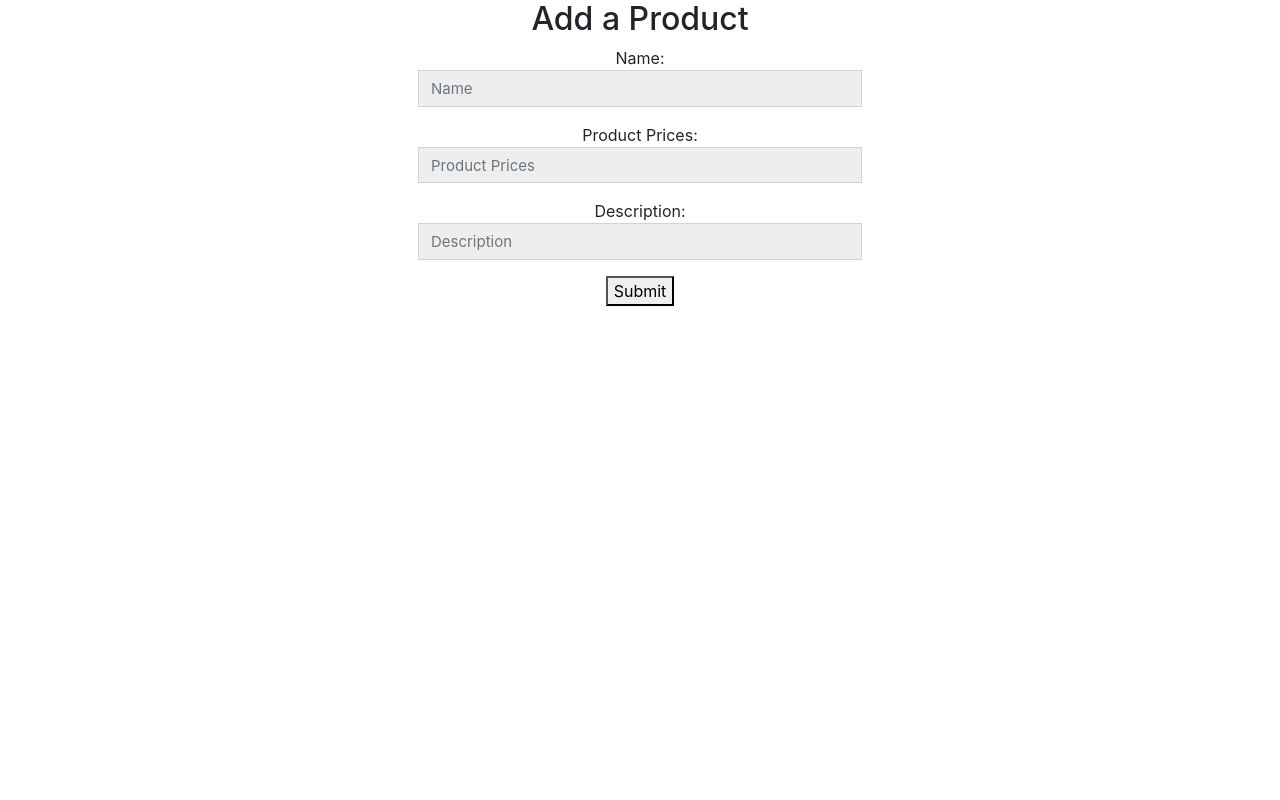
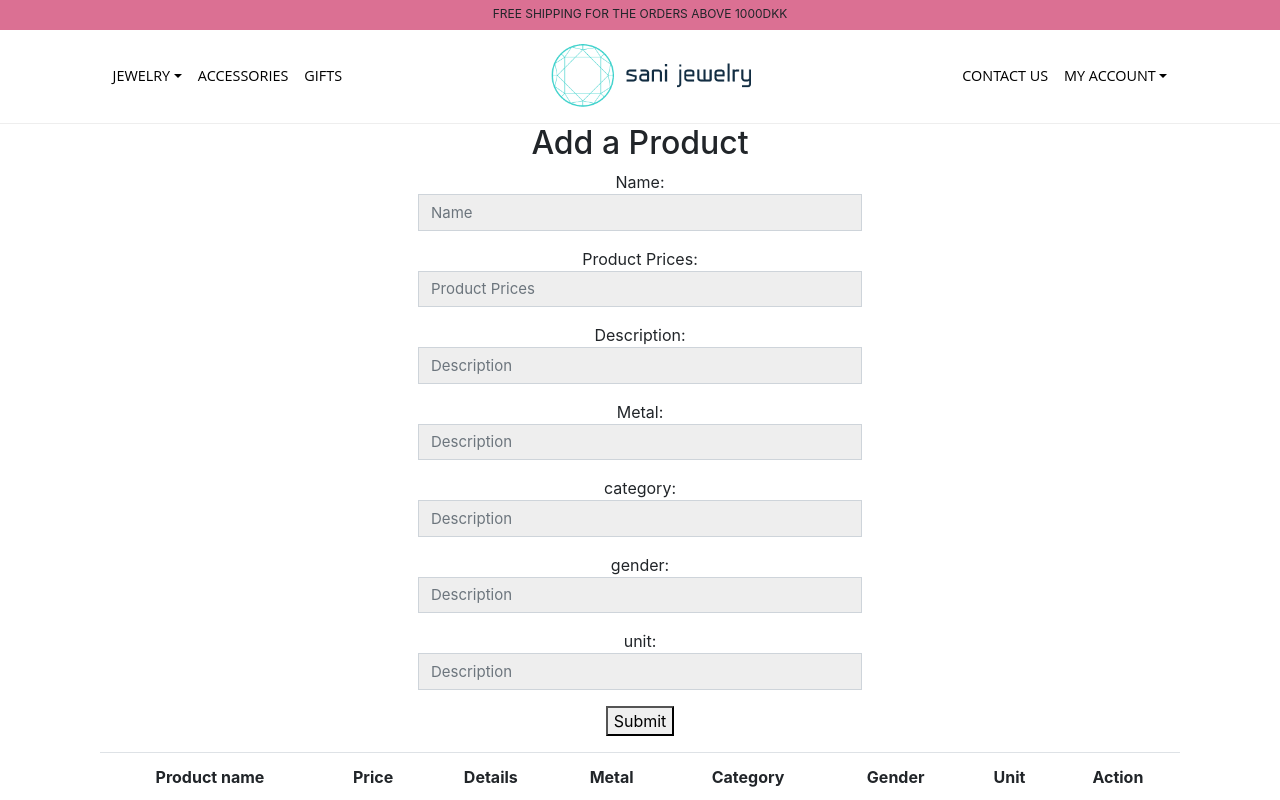
Before and after one commit to obrana/projectSani, a React (Create React App) app in the folder frontend/: page /newProduct in a window 1280 px wide. Shown: the top 800 px of the page. Built offline with nearby package versions, Linux system fonts and the light colour scheme; no server answers.

Commit message:
crud_product

```diff
--- a/frontend/src/App.js
+++ b/frontend/src/App.js
@@ -11,6 +11,7 @@ import ProfilePage from "./Auth/ProfilePage";
 import Home from "./components/Home";
 import Contact from "./components/Contact";
 import newProduct from "./components/newProduct";
+import crudProduct from "./components/crudProduct";
 // import Application from "./Auth/Application";
 // import UserProvider from "./providers/UserProvider";
 
@@ -28,6 +29,7 @@ class App extends Component {
             <Route exact path="/ProfilePage" component={ProfilePage} />
             <Route exact path="/Contact" component={Contact} />
             <Route exact path="/newProduct" component={newProduct} />
+            <Route exact path="/crudProduct" component={crudProduct} />
           </Switch>
         </div>
       </BrowserRouter>
--- /dev/null
+++ b/frontend/src/components/crudProduct.jsx
@@ -0,0 +1,84 @@
+import React, { Component } from "react";
+
+import { Button, Container } from "react-bootstrap";
+
+
+
+
+
+
+export default class CrudProduct extends React.Component {
+    constructor(props) {
+        super(props);
+        this.state = {
+            products: [],
+        };
+    }
+
+    componentDidMount() {
+        let self = this;
+        fetch(`/products`, {
+            method: "GET",
+        })
+            .then(function (response) {
+                if (response.status >= 400) {
+                    throw new Error("Bad response from server");
+                }
+                return response.json();
+            })
+            .then(function (data) {
+                self.setState({ products: data });
+            })
+            .catch((err) => {
+                console.log("caught it!", err);
+            });
+    }
+    render() {
+        return (
+            <main>
+
+                <Container className="crudProduct">
+
+                    <div className="container">
+                        <div className="panel panel-default p50 uth-panel">
+                            <table className="table table-hover">
+                                <thead>
+                                    <tr>
+                                        <th>Product name</th>
+                                        <th>Price</th>
+                                        <th>Details</th>
+                                        <th>Metal</th>
+                                        <th>Category</th>
+                                        <th>Gender</th>
+                                        <th>Unit</th>
+                                        <th>Action</th>
+                                    </tr>
+                                </thead>
+                                <tbody>
+                                    {this.state.products.map((product) => {
+                                        return(
+                                            <tr>
+                                            <td>{product.name} </td>
+                                            <td>{product.price}</td>
+                                            <td>{product.details}</td>
+                                            <td>{product.metal}</td>
+                                            <td>{product.category}</td>
+                                            <td>{product.gender}</td>
+                                            <td>{product.unit}</td>
+
+                                            <td><a>Edit</a>|<a>Delete</a></td>
+                                        </tr>
+                                        )
+
+                                    })}
+
+</tbody>
+                            </table>
+                        </div>
+                    </div>
+                </Container>
+
+            </main>
+        )
+    }
+}
--- a/frontend/src/components/newProduct.jsx
+++ b/frontend/src/components/newProduct.jsx
@@ -1,5 +1,7 @@
 import React, { Component } from "react";
-
+import CustomNavbar from "../components/customNavbar";
+import CrudProduct from "../components/crudProduct";
+import Footer from "../components/footer";
 
 class newProduct extends Component {
     constructor(props) {
@@ -7,19 +9,28 @@ class newProduct extends Component {
         this.state = {
             name: "",
             details: "",
-      price: ""
+            price: "",
+            metal: "",
+            category: "",
+            gender: "",
+            unit: ""
+
         };
         this.myChangeHandler = this.myChangeHandler.bind(this);
         this.handleSubmit = this.handleSubmit.bind(this);
     }
 
-  handleSubmit= (event) => {
+    handleSubmit = (event) => {
         event.preventDefault();
 
-    var data= new FormData();
+        var data = new FormData();
         data.append("name", this.state.name);
         data.append("price", this.state.price);
         data.append("details", this.state.details);
+        data.append("details", this.state.metal);
+        data.append("details", this.state.category);
+        data.append("details", this.state.gender);
+        data.append("details", this.state.unit);
 
 
         fetch("/new", {
@@ -35,10 +46,10 @@ class newProduct extends Component {
             })
             .catch(function (err) {
                 console.log(err);
-      })
-      .then(req => {
-        this.props.history.push("/products");
             });
+        // .then(req => {
+        //     this.props.history.push("/products");
+        // });
     }
 
     myChangeHandler(event) {
@@ -49,10 +60,16 @@ class newProduct extends Component {
         this.setState({ [nam]: val });
     }
 
+
+
     render() {
 
         return (
+            <>
+            <CustomNavbar/>
+
                 <div className="container">
+
                     <form onSubmit={this.handleSubmit} method="POST">
                         <div className="well">
                             <h2>Add a Product</h2>
@@ -96,12 +113,68 @@ class newProduct extends Component {
                         </div>
 
                         <div className="form-group">
+                            Metal: {" "}
+                            <input
+                                type="text"
+                                onChange={this.myChangeHandler}
+                                name="metal"
+
+                                className="form-control"
+                                placeholder="Description"
+                                required={true}
+                            />
+                        </div>
+
+                        <div className="form-group">
+                            category: {" "}
+                            <input
+                                type="text"
+                                onChange={this.myChangeHandler}
+                                name="category"
+
+                                className="form-control"
+                                placeholder="Description"
+                                required={true}
+                            />
+                        </div>
+
+                        <div className="form-group">
+                            gender: {" "}
+                            <input
+                                type="text"
+                                onChange={this.myChangeHandler}
+                                name="gender"
+
+                                className="form-control"
+                                placeholder="Description"
+                                required={true}
+                            />
+                        </div>
+
+                        <div className="form-group">
+                            unit: {" "}
+                            <input
+                                type="text"
+                                onChange={this.myChangeHandler}
+                                name="unit"
+
+                                className="form-control"
+                                placeholder="Description"
+                                required={true}
+                            />
+                        </div>
+                        <div className="form-group">
                             <button type="submit" className="homebtn">
                                 Submit
             </button>
                         </div>
                     </form>
+
                 </div>
+                <CrudProduct/>
+
+               <Footer />
+            </>
         );
     }
 }
```
Lines whose indentation alone changed are shown as unchanged.
